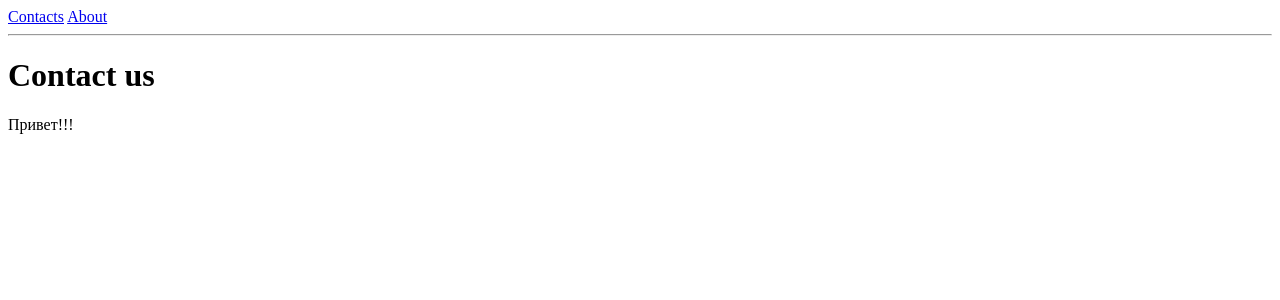
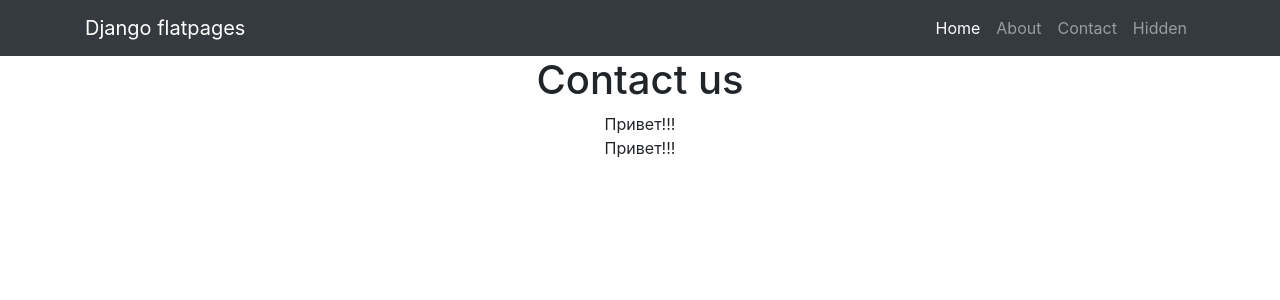
Before and after one commit to redbor24/DjangoTutorial, a Django app: template templates/flatpages/contacts.html in a window 1280 px wide. Shown: the top 300 px of the page. Run offline with Django 3.2, Linux system fonts and the light colour scheme; the template is opened without the code that fills it: values that come from a table or form of the project are taken from there, others are empty; data comes from the database, SQL or seed files in the repository; both versions use the stored data as it was after the commit; some libraries are stand-ins or nearby versions.

Commit message:
D1.5 final task

```diff
--- a/project/settings.py
+++ b/project/settings.py
@@ -39,8 +39,10 @@ INSTALLED_APPS = [
     'django.contrib.messages',
     'django.contrib.staticfiles',
     # добавляем нужное нам в данный момент приложение
+    # стандартные
     'django.contrib.sites',
     'django.contrib.flatpages',
+    # наше самописное :)))
     'my_pages',
 ]
 
@@ -129,3 +131,7 @@ USE_TZ = True
 # https://docs.djangoproject.com/en/3.1/howto/static-files/
 
 STATIC_URL = '/static/'
+
+STATICFILES_DIRS = [
+    BASE_DIR / "static"
+]
--- a/templates/flatpages/contacts.html
+++ b/templates/flatpages/contacts.html
@@ -4,4 +4,6 @@
 {% block content %}
 <h1>Contact us</h1>
 {{ flatpage.content }}
+<br>
+{{ flatpage.content }}
 {% endblock content %}
--- a/templates/flatpages/default.html
+++ b/templates/flatpages/default.html
@@ -1,17 +1,67 @@
+{% load static %}
+
 <!DOCTYPE html>
 <html lang="en">
+
 <head>
-    <meta charset="UTF-8">
-    <meta name="viewport" content="width=device-width, initial-scale=1.0">
-    <title>{% block title %} {% endblock title %}</title>
+
+  <meta charset="utf-8">
+  <meta name="viewport" content="width=device-width, initial-scale=1, shrink-to-fit=no">
+  <meta name="description" content="">
+  <meta name="author" content="">
+
+  <title>Django flatpages — {% block title %} {% endblock title %}</title>
+
+  <!-- Bootstrap core CSS -->
+  <link href="{% static 'vendor/bootstrap/css/bootstrap.min.css' %}" rel="stylesheet">
+
 </head>
+
 <body>
-    <a href="/contacts">Contacts</a>
-    <a href="/about">About</a>
-    <hr>
 
-    {% block content %}
-    {{ flatpage.content }}
-    {% endblock content %}
+  <!-- Navigation -->
+  <nav class="navbar navbar-expand-lg navbar-dark bg-dark static-top">
+    <div class="container">
+      <a class="navbar-brand" href="#">Django flatpages</a>
+      <button class="navbar-toggler" type="button" data-toggle="collapse" data-target="#navbarResponsive" aria-controls="navbarResponsive" aria-expanded="false" aria-label="Toggle navigation">
+        <span class="navbar-toggler-icon"></span>
+      </button>
+      <div class="collapse navbar-collapse" id="navbarResponsive">
+        <ul class="navbar-nav ml-auto">
+          <li class="nav-item active">
+            <a class="nav-link" href="#">Home
+              <span class="sr-only">(current)</span>
+            </a>
+          </li>
+          <li class="nav-item">
+            <a class="nav-link" href="/about/">About</a>
+          </li>
+          <li class="nav-item">
+            <a class="nav-link" href="/contacts/">Contact</a>
+          </li>
+          <li class="nav-item">
+            <a class="nav-link" href="/hidden/">Hidden</a>
+          </li>
+        </ul>
+      </div>
+    </div>
+  </nav>
+
+  <!-- Page Content -->
+  <div class="container">
+    <div class="row">
+      <div class="col-lg-12 text-center">
+       {% block content %}
+       {{ flatpage.content }}
+       {% endblock content %}
+      </div>
+    </div>
+  </div>
+
+  <!-- Bootstrap core JavaScript -->
+  <script src="{% static 'vendor/jquery/jquery.slim.min.js' %}"></script>
+  <script src="{% static 'vendor/bootstrap/js/bootstrap.bundle.min.js' %}"></script>
+
 </body>
+
 </html>
```
Also changed, not shown: db.sqlite3.
